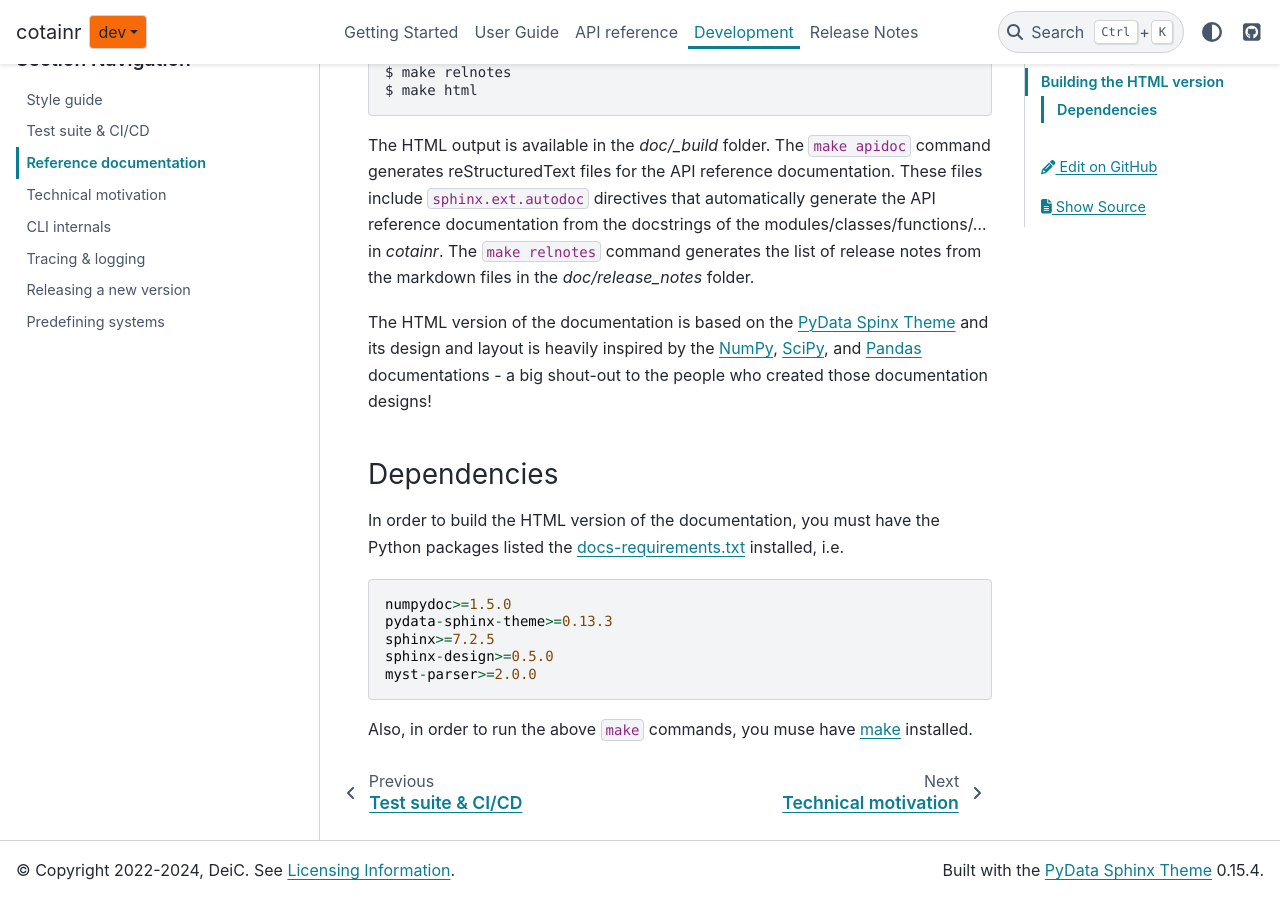
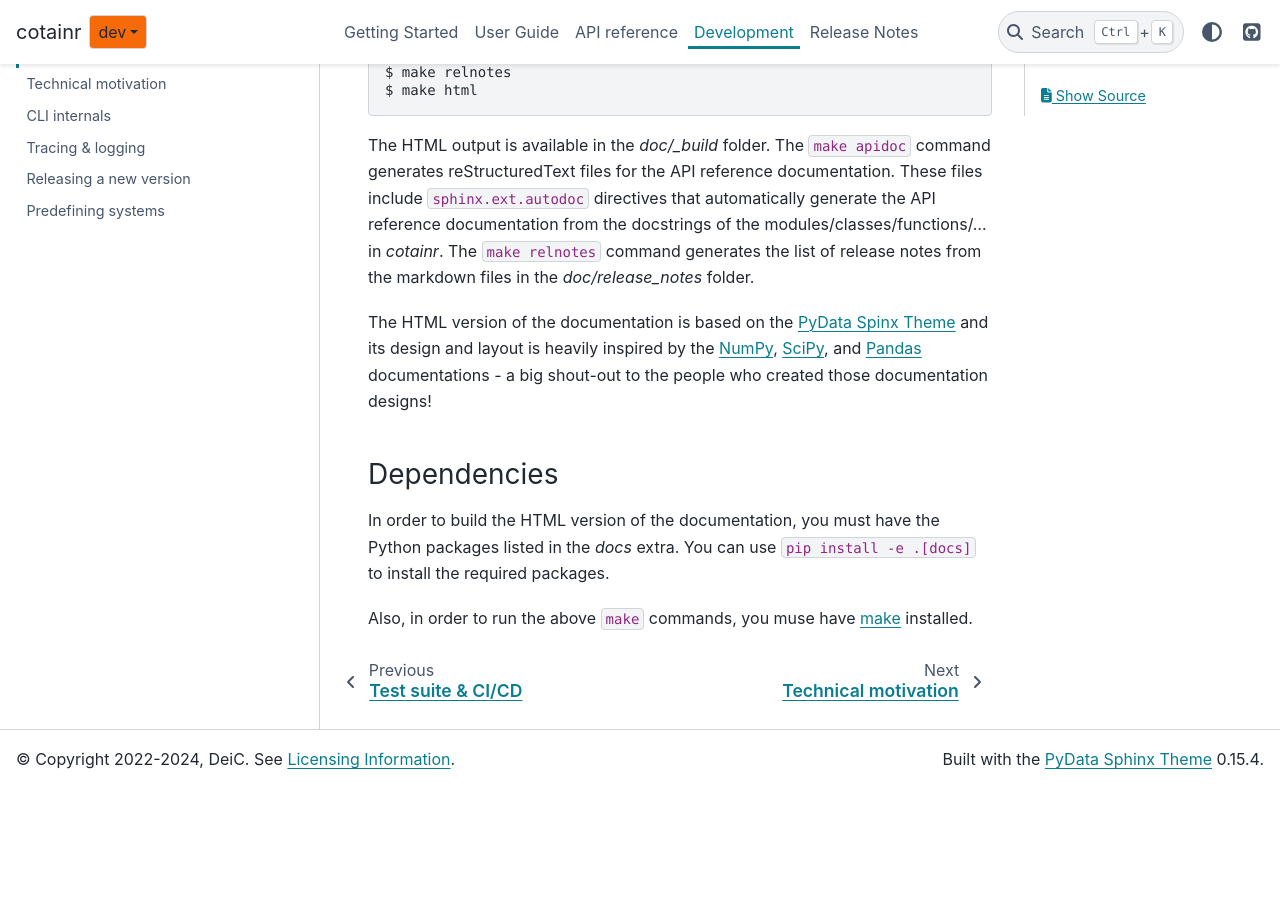
Before and after one commit to DeiC-HPC/cotainr, a Sphinx documentation site: the page built from doc/development/documentation.rst, in a window 1280 px wide and 900 px high, scrolled down 507 px. Built offline with Sphinx 7.4.7 and the PyData theme 0.15.4, drawn with Linux system fonts in a browser that asks for light colours; pages that are not in the unit, such as notebooks, are missing from menus; after the commit the page ends 1296 px from its top, so only the background shows below that.

Commit message:
Set up standard Python packaging

```diff
--- a/doc/development/cli_internals.rst
+++ b/doc/development/cli_internals.rst
@@ -7,12 +7,15 @@
 
 The CLI is build using :mod:`argparse`.
 
-The main way to invoke the CLI (sub)commands is via the `bin/cotainr` script, e.g.
+The main way to invoke the CLI (sub)commands in an HPC environment is via the `bin/cotainr` script, e.g.
 
 .. code-block:: console
 
     $ ./bin/cotainr build <positional_arg> <non-positional args>
     $ ./bin/cotainr info
+
+The CLI (sub)commands may also be executed via the `cotainr` entrypoint that is installed when installing the package;
+substitute ``cotainr`` instead of ``./bin/cotainr``.
 
 Implementation of command line interface
 ----------------------------------------
--- a/doc/development/documentation.rst
+++ b/doc/development/documentation.rst
@@ -23,9 +23,8 @@
 
 Dependencies
 ~~~~~~~~~~~~
-In order to build the HTML version of the documentation, you must have the Python packages listed the `docs-requirements.txt <https://github.com/DeiC-HPC/cotainr/blob/main/docs-requirements.txt>`_ installed, i.e.
 
-.. include:: ../../docs-requirements.txt
-    :literal:
+In order to build the HTML version of the documentation, you must have the Python packages listed in the `docs` extra.
+You can use ``pip install -e .[docs]`` to install the required packages.
 
 Also, in order to run the above :code:`make` commands, you muse have `make <https://www.gnu.org/software/make/>`_ installed.
```
Also changed, not shown: doc/development/test_suite_ci_cd.rst (+2 -5 lines), pyproject.toml (+9 -5 lines), .readthedocs.yml, 4 other files.
